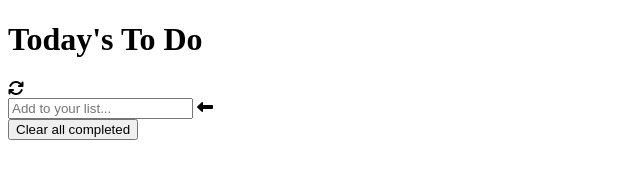
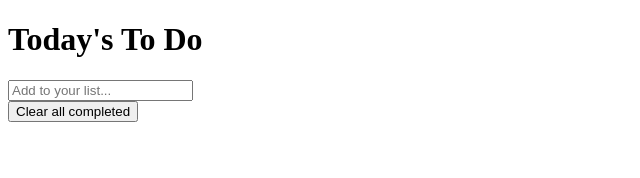
Before and after one commit to spydaspider/webpackProjects, a plain HTML site: page src/template.html in a window 1280 px wide. Shown: the whole page, without its empty margins (0-640 px from the left). Drawn offline with Linux system fonts and the light colour scheme.

Commit message:
Removed awesome fonts

```diff
--- a/src/template.html
+++ b/src/template.html
@@ -18,13 +18,13 @@
           <div class="top-section">
             <div class="arrows">
               <h1>Today's To Do</h1>
-              <i class="fa fa-refresh refresh-icon"></i>
-            </div>
+<!--               <i class="fa fa-refresh refresh-icon"></i>
+ -->            </div>
             <div class="text-field">
               <input type="text" placeholder="Add to your list..." />
-              <i
+             <!--  <i
                 class="fa fa-long-arrow-left anchor-icon"
-              ></i>
+              ></i> -->
             </div>
           </div>
           <div class="lists"></div>
```
